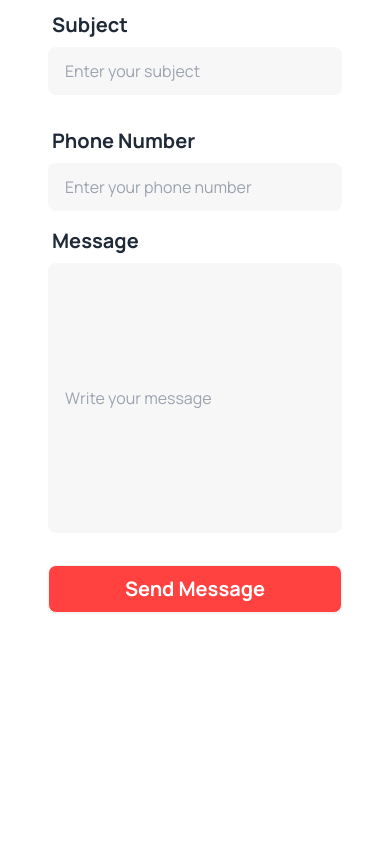
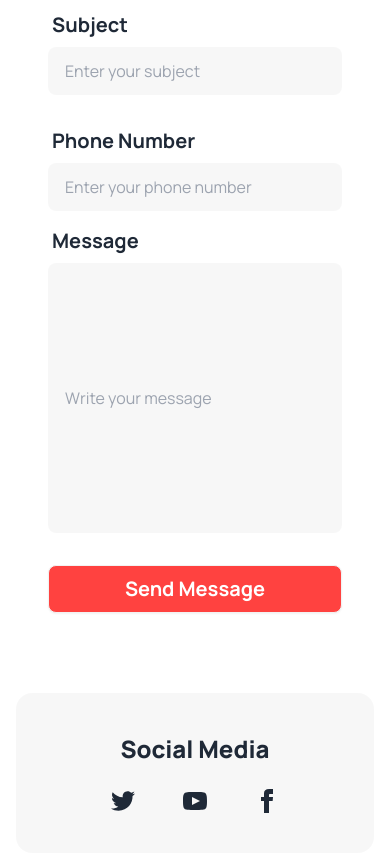
Before and after one commit to Mukto110/hockeys-website, a plain HTML site: page index.html in a window 390 px wide. Shown: the part 10359-11215 px from the top of the page. Drawn offline with nearby package versions, Linux system fonts and the light colour scheme.

Commit message:
semi footer section of get in touch section has been added also responsive done

```diff
--- a/index.html
+++ b/index.html
@@ -695,6 +695,17 @@
                     </div>
                 </form>
             </div>
+
+            <div class="p-10 bg-[#13131808] rounded-2xl mt-12">
+                <nav class="text-center">
+                  <h3 class="text-2xl font-extrabold">Social Media</h3>
+                  <div class="flex gap-12 justify-center mt-6">
+                    <a><svg xmlns="http://www.w3.org/2000/svg" width="24" height="24" viewBox="0 0 24 24" class="fill-current"><path d="M24 4.557c-.883.392-1.832.656-2.828.775 1.017-.609 1.798-1.574 2.165-2.724-.951.564-2.005.974-3.127 1.195-.897-.957-2.178-1.555-3.594-1.555-3.179 0-5.515 2.966-4.797 6.045-4.091-.205-7.719-2.165-10.148-5.144-1.29 2.213-.669 5.108 1.523 6.574-.806-.026-1.566-.247-2.229-.616-.054 2.281 1.581 4.415 3.949 4.89-.693.188-1.452.232-2.224.084.626 1.956 2.444 3.379 4.6 3.419-2.07 1.623-4.678 2.348-7.29 2.04 2.179 1.397 4.768 2.212 7.548 2.212 9.142 0 14.307-7.721 13.995-14.646.962-.695 1.797-1.562 2.457-2.549z"></path></svg></a>
+                    <a><svg xmlns="http://www.w3.org/2000/svg" width="24" height="24" viewBox="0 0 24 24" class="fill-current"><path d="M19.615 3.184c-3.604-.246-11.631-.245-15.23 0-3.897.266-4.356 2.62-4.385 8.816.029 6.185.484 8.549 4.385 8.816 3.6.245 11.626.246 15.23 0 3.897-.266 4.356-2.62 4.385-8.816-.029-6.185-.484-8.549-4.385-8.816zm-10.615 12.816v-8l8 3.993-8 4.007z"></path></svg></a>
+                    <a><svg xmlns="http://www.w3.org/2000/svg" width="24" height="24" viewBox="0 0 24 24" class="fill-current"><path d="M9 8h-3v4h3v12h5v-12h3.642l.358-4h-4v-1.667c0-.955.192-1.333 1.115-1.333h2.885v-5h-3.808c-3.596 0-5.192 1.583-5.192 4.615v3.385z"></path></svg></a>
+                  </div>
+                </nav>
+            </div>
         </section>
 
     </main>
```
